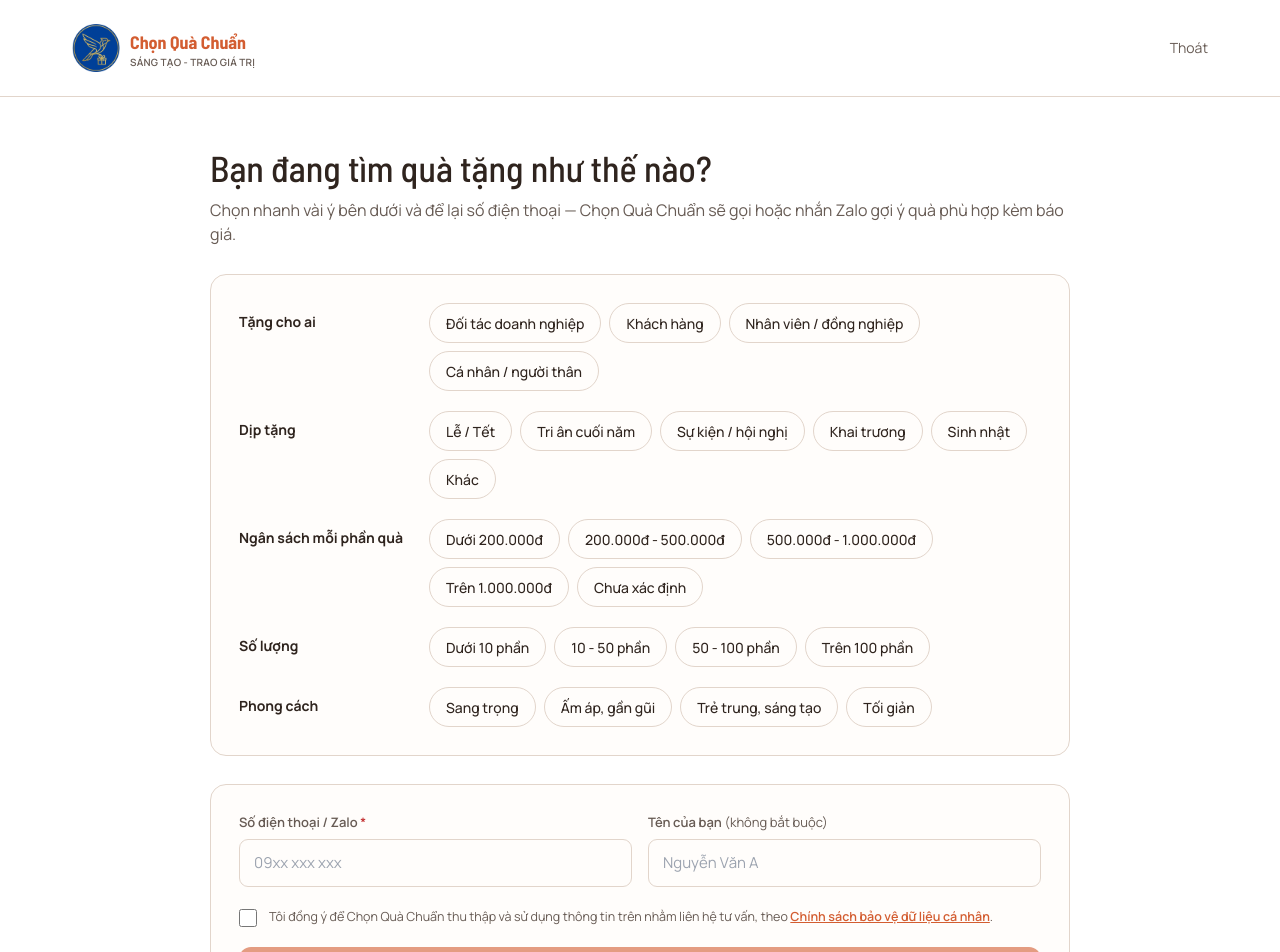
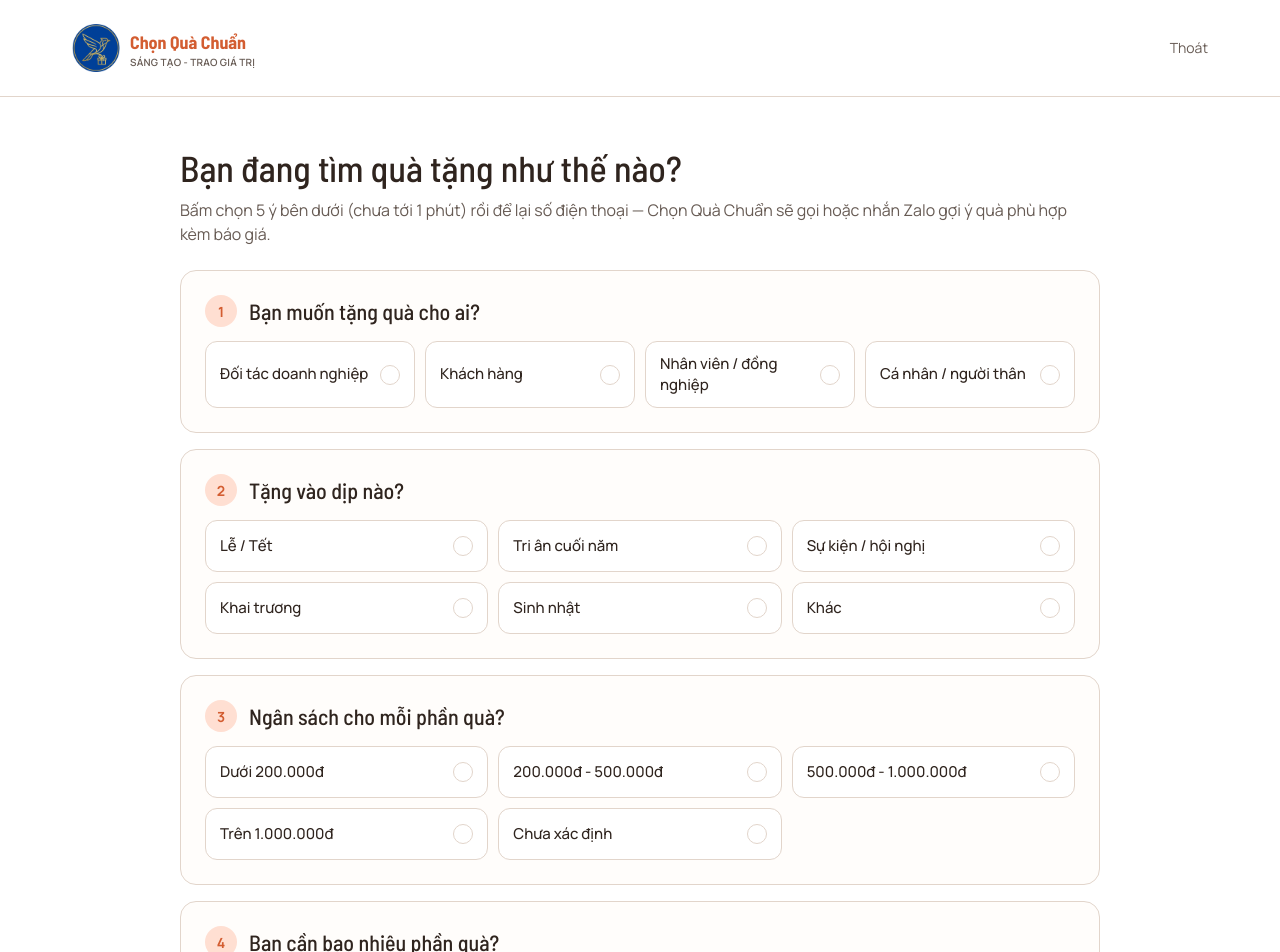
Before and after one commit to nguyenkhanhvinaco-coder/chonquachuan-web, a Next.js app: page /tim-qua in a window 1280 px wide. Shown: the top 952 px of the page. Built offline with nearby package versions, Linux system fonts and the light colour scheme; no server answers.

Commit message:
Tim qua: moi cau hoi mot khoi co so thu tu, lua chon dang o deu nhau xep luoi
Co-Authored-By: Claude Opus 5.5 (1M context) <noreply@anthropic.com>

```diff
--- a/app/tim-qua/page.tsx
+++ b/app/tim-qua/page.tsx
@@ -13,32 +13,43 @@ import { notifyLead } from "@/lib/leadNotify";
 // thoai -> sang trang cam on (/tim-qua/cam-on). Truoc day la 5 man hinh lien tiep roi ra
 // trang "ket qua" liet ke san pham — trang do hien ca san pham mau nen da bo.
 // Nhu cau khach chon duoc ghi vao cot `note` cua bang leads + bao ve Sheet/email.
-type Nhom = { key: string; label: string; options: string[] };
+// cot: so cot cua luoi lua chon tren man hinh rong (de cac o deu nhau, thang hang).
+type Nhom = { key: string; label: string; hoi: string; cot: 2 | 3 | 4; options: string[] };
 
 const NHOM: Nhom[] = [
   {
     key: "doi-tuong",
     label: "Tặng cho ai",
+    hoi: "Bạn muốn tặng quà cho ai?",
+    cot: 4,
     options: ["Đối tác doanh nghiệp", "Khách hàng", "Nhân viên / đồng nghiệp", "Cá nhân / người thân"],
   },
   {
     key: "dip-tang",
     label: "Dịp tặng",
+    hoi: "Tặng vào dịp nào?",
+    cot: 3,
     options: ["Lễ / Tết", "Tri ân cuối năm", "Sự kiện / hội nghị", "Khai trương", "Sinh nhật", "Khác"],
   },
   {
     key: "ngan-sach",
     label: "Ngân sách mỗi phần quà",
+    hoi: "Ngân sách cho mỗi phần quà?",
+    cot: 3,
     options: ["Dưới 200.000đ", "200.000đ - 500.000đ", "500.000đ - 1.000.000đ", "Trên 1.000.000đ", "Chưa xác định"],
   },
   {
     key: "so-luong",
     label: "Số lượng",
+    hoi: "Bạn cần bao nhiêu phần quà?",
+    cot: 4,
     options: ["Dưới 10 phần", "10 - 50 phần", "50 - 100 phần", "Trên 100 phần"],
   },
   {
     key: "phong-cach",
     label: "Phong cách",
+    hoi: "Phong cách quà bạn thích?",
+    cot: 4,
     options: ["Sang trọng", "Ấm áp, gần gũi", "Trẻ trung, sáng tạo", "Tối giản"],
   },
 ];
@@ -101,25 +112,43 @@ export default function TimQuaPage() {
       <Header minimal />
 
       <form onSubmit={handleSubmit} className="flex-1 flex justify-center px-5 sm:px-6 py-8 md:py-12">
-        <div className="w-full max-w-[860px] flex flex-col gap-7">
+        <div className="w-full max-w-[920px] flex flex-col gap-6">
           <div className="flex flex-col gap-2">
             <h1 className="font-serif text-[28px] md:text-[36px] leading-tight">Bạn đang tìm quà tặng như thế nào?</h1>
             <p className="text-ink-soft text-[15px] md:text-[16px]">
-              Chọn nhanh vài ý bên dưới và để lại số điện thoại — Chọn Quà Chuẩn sẽ gọi hoặc nhắn Zalo gợi ý quà phù
-              hợp kèm báo giá.
+              Bấm chọn 5 ý bên dưới (chưa tới 1 phút) rồi để lại số điện thoại — Chọn Quà Chuẩn sẽ gọi hoặc nhắn Zalo
+              gợi ý quà phù hợp kèm báo giá.
             </p>
           </div>
 
-          <div className="rounded-2xl border border-line bg-surface p-5 md:p-7 flex flex-col gap-5">
-            {NHOM.map((n) => (
+          {/* 2026-09-30 (chi Nga: "de nhin va de chon hon"): moi cau hoi la mot khoi rieng co so thu
+              tu + cau hoi chu lon; lua chon la cac O DEU NHAU xep luoi (khong con vien thuoc dai ngan
+              xuong dong lon xon); o dang chon doi nen + co dau tich. */}
+          <div className="flex flex-col gap-4">
+            {NHOM.map((n, i) => {
+              const daChon = Boolean(chon[n.key]);
+              const luoi =
+                n.cot === 4 ? "grid-cols-2 md:grid-cols-4" : n.cot === 3 ? "grid-cols-2 md:grid-cols-3" : "grid-cols-2";
+              return (
                 <div
                   key={n.key}
                   role="group"
                   aria-label={n.label}
-                className="flex flex-col gap-2.5 md:flex-row md:items-start md:gap-5"
+                  className="rounded-2xl border border-line bg-surface p-4 md:p-6 flex flex-col gap-3.5"
                 >
-                <span className="text-[14px] font-bold md:w-[170px] md:pt-2 md:flex-shrink-0">{n.label}</span>
-                <div className="flex flex-wrap gap-2">
+                  <div className="flex items-center gap-3">
+                    <span
+                      className="w-8 h-8 shrink-0 rounded-full flex items-center justify-center text-[14px] font-bold"
+                      style={{
+                        background: daChon ? "#15803D" : "var(--accent-soft)",
+                        color: daChon ? "#fff" : "var(--accent)",
+                      }}
+                    >
+                      {daChon ? "✓" : i + 1}
+                    </span>
+                    <h2 className="font-serif text-[19px] md:text-[22px] leading-snug">{n.hoi}</h2>
+                  </div>
+                  <div className={`grid ${luoi} gap-2.5`}>
                     {n.options.map((opt) => {
                       const dang = chon[n.key] === opt;
                       return (
@@ -128,26 +157,49 @@ export default function TimQuaPage() {
                           key={opt}
                           onClick={() => pick(n.key, opt)}
                           aria-pressed={dang}
-                        className="rounded-full border-[1.5px] px-4 py-2 text-[14px] font-medium min-h-[40px]"
+                          className="flex items-center justify-between gap-2 rounded-xl border-[1.5px] px-3.5 py-3 text-left text-[14.5px] md:text-[15px] font-medium min-h-[52px] leading-snug"
+                          style={{
+                            borderColor: dang ? "var(--accent)" : "var(--line)",
+                            background: dang ? "var(--accent-soft)" : "#fff",
+                            boxShadow: dang ? "0 0 0 1.5px var(--accent)" : "none",
+                          }}
+                        >
+                          {opt}
+                          <span
+                            className="w-5 h-5 shrink-0 rounded-full border-[1.5px] flex items-center justify-center text-[11px] font-bold"
                             style={{
                               borderColor: dang ? "var(--accent)" : "var(--line)",
                               background: dang ? "var(--accent)" : "transparent",
-                          color: dang ? "var(--accent-ink)" : "var(--ink)",
+                              color: "var(--accent-ink)",
                             }}
+                            aria-hidden="true"
                           >
-                        {opt}
+                            {dang ? "✓" : ""}
+                          </span>
                         </button>
                       );
                     })}
                   </div>
                 </div>
-            ))}
+              );
+            })}
           </div>
 
-          <div className="rounded-2xl border border-line bg-surface p-5 md:p-7 flex flex-col gap-4">
+          <div
+            className="rounded-2xl p-5 md:p-7 flex flex-col gap-4"
+            style={{ background: "linear-gradient(135deg, #E3F3FF 0%, #CBE7FB 100%)" }}
+          >
+            <div className="flex flex-col gap-1">
+              <h2 className="font-serif text-[20px] md:text-[23px] leading-snug text-[#1A1006]">
+                Để lại số điện thoại để nhận gợi ý quà
+              </h2>
+              <p className="text-[14px] text-[#1A1006]/70">
+                Đã chọn {NHOM.filter((n) => chon[n.key]).length}/{NHOM.length} mục — chưa chọn đủ vẫn gửi được.
+              </p>
+            </div>
             <div className="grid gap-4 sm:grid-cols-2">
               <div>
-                <label htmlFor="tq-sdt" className="text-[13px] font-semibold text-ink-soft mb-1.5 block">
+                <label htmlFor="tq-sdt" className="text-[13px] font-semibold text-[#1A1006]/80 mb-1.5 block">
                   Số điện thoại / Zalo <span style={{ color: "oklch(0.55 0.18 25)" }}>*</span>
                 </label>
                 <input
@@ -158,7 +210,7 @@ export default function TimQuaPage() {
                   value={phone}
                   onChange={(e) => setPhone(e.target.value)}
                   placeholder="09xx xxx xxx"
-                  className="w-full border border-line rounded-[9px] px-3.5 py-3 bg-surface text-[15px]"
+                  className="w-full border border-line rounded-[10px] px-3.5 py-3.5 bg-white text-[16px]"
                 />
                 {loiSdt && (
                   <p className="text-[13px] mt-1.5" style={{ color: "oklch(0.55 0.18 25)" }}>
@@ -167,7 +219,7 @@ export default function TimQuaPage() {
                 )}
               </div>
               <div>
-                <label htmlFor="tq-ten" className="text-[13px] font-semibold text-ink-soft mb-1.5 block">
+                <label htmlFor="tq-ten" className="text-[13px] font-semibold text-[#1A1006]/80 mb-1.5 block">
                   Tên của bạn <span className="font-normal">(không bắt buộc)</span>
                 </label>
                 <input
@@ -175,7 +227,7 @@ export default function TimQuaPage() {
                   value={name}
                   onChange={(e) => setName(e.target.value)}
                   placeholder="Nguyễn Văn A"
-                  className="w-full border border-line rounded-[9px] px-3.5 py-3 bg-surface text-[15px]"
+                  className="w-full border border-line rounded-[10px] px-3.5 py-3.5 bg-white text-[16px]"
                 />
               </div>
             </div>
@@ -188,7 +240,7 @@ export default function TimQuaPage() {
                 onChange={(e) => setConsent(e.target.checked)}
                 className="mt-0.5 w-[18px] h-[18px] flex-shrink-0 accent-[oklch(0.62_0.16_40)]"
               />
-              <span className="text-ink-soft text-[12.5px] leading-relaxed">
+              <span className="text-[#1A1006]/75 text-[12.5px] leading-relaxed">
                 Tôi đồng ý để Chọn Quà Chuẩn thu thập và sử dụng thông tin trên nhằm liên hệ tư vấn, theo{" "}
                 <Link href="/chinh-sach-du-lieu-ca-nhan" target="_blank" className="font-semibold underline">
                   Chính sách bảo vệ dữ liệu cá nhân
```
Lines whose indentation alone changed are shown as unchanged.
